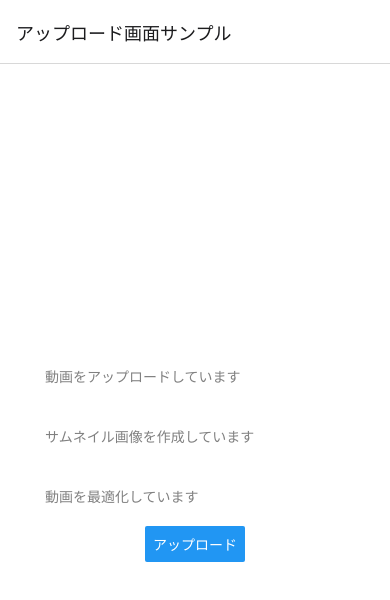
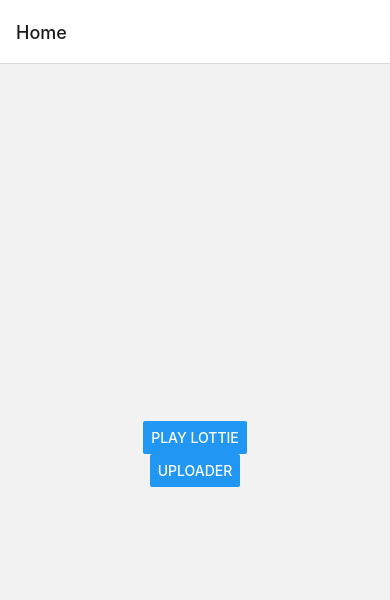
Before and after one commit to takahi5/animation-sample, a React Native app: screen /Home in a window 390 px wide. Shown: the top 600 px of the page. Built offline with nearby package versions, Linux system fonts and the light colour scheme.

Commit message:
PlayLottie screen

```diff
--- a/App.tsx
+++ b/App.tsx
@@ -1,6 +1,8 @@
 import React from "react";
 import { NavigationContainer } from "@react-navigation/native";
 import { createNativeStackNavigator } from "@react-navigation/native-stack";
+import { Home } from "./screens/Home";
+import { PlayLottie } from "./screens/PlayLottie";
 import { Uploader } from "./screens/Uploader";
 
 const Stack = createNativeStackNavigator();
@@ -9,7 +11,9 @@ export default function App() {
   return (
     <NavigationContainer>
       <Stack.Navigator>
-        <Stack.Screen name="アップロード画面サンプル" component={Uploader} />
+        <Stack.Screen name="Home" component={Home} />
+        <Stack.Screen name="PlayLottie" component={PlayLottie} />
+        <Stack.Screen name="Uploader" component={Uploader} />
       </Stack.Navigator>
     </NavigationContainer>
   );
--- a/screens/Home.tsx
+++ b/screens/Home.tsx
@@ -11,6 +11,10 @@ export const Home: React.FC<Props> = ({ navigation }) => {
   return (
     <View style={styles.container}>
       <Button
+        title="Play Lottie"
+        onPress={() => navigation.navigate("PlayLottie")}
+      />
+      <Button
         title="Uploader"
         onPress={() => navigation.navigate("Uploader")}
       />
@@ -19,5 +23,9 @@ export const Home: React.FC<Props> = ({ navigation }) => {
 };
 
 const styles = StyleSheet.create({
-  container: {},
+  container: {
+    flex: 1,
+    justifyContent: "center",
+    alignItems: "center",
+  },
 });
--- /dev/null
+++ b/screens/PlayLottie.tsx
@@ -0,0 +1,37 @@
+import React, { useRef, useEffect } from "react";
+import { StatusBar } from "expo-status-bar";
+import { StyleSheet, View } from "react-native";
+import Lottie from "lottie-react-native";
+import { NativeStackNavigationProp } from "@react-navigation/native-stack";
+import { RootStackParamList } from "../types/navigation";
+
+type Props = {
+  navigation: NativeStackNavigationProp<RootStackParamList, "PlayLottie">;
+};
+
+export const PlayLottie: React.FC<Props> = ({}) => {
+  const animation: React.LegacyRef<Lottie> | undefined = useRef(null);
+
+  useEffect(() => {
+    // temp ios fix begin
+    // @see https://github.com/lottie-react-native/lottie-react-native/issues/832
+    setTimeout(() => {
+      animation.current?.play();
+    }, 0);
+  }, []);
+
+  return (
+    <View style={styles.container}>
+      <Lottie source={require("../assets/loading.json")} ref={animation} loop />
+      <StatusBar style="auto" />
+    </View>
+  );
+};
+
+const styles = StyleSheet.create({
+  container: {
+    flex: 1,
+    justifyContent: "center",
+    alignItems: "center",
+  },
+});
--- a/types/navigation.ts
+++ b/types/navigation.ts
@@ -1,4 +1,5 @@
 export type RootStackParamList = {
   Home: undefined;
+  PlayLottie: undefined;
   Uploader: undefined;
 };
```
